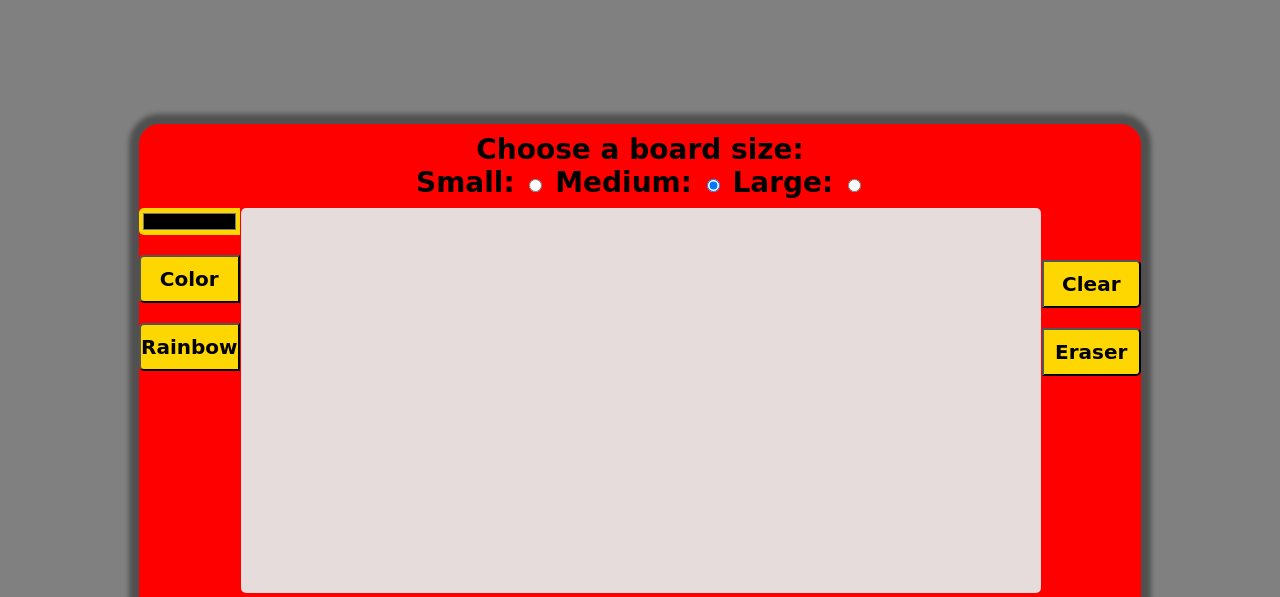
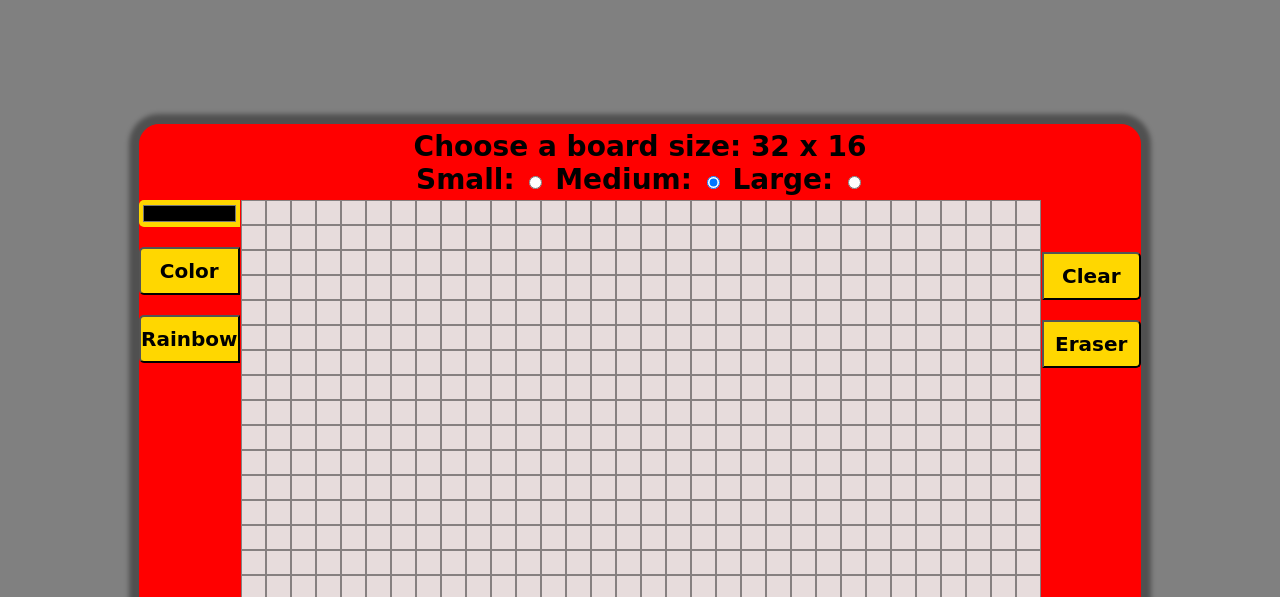
Before and after one commit to XenoNick/Etch_A_Sketch, a plain HTML site: page index.html in a window 1280 px wide. Shown: the top 597 px of the page. Drawn offline with Linux system fonts and the light colour scheme; a web font is replaced by a local one.

Commit message:
Create a function to create the starting grid

```diff
--- a/app.js
+++ b/app.js
@@ -0,0 +1,15 @@
+const drawingBoard = document.querySelector('.drawingBoard')
+const sizeButtons = [...document.querySelectorAll('input[type="radio"]')]
+const currentGridSize = [...document.querySelectorAll('.gridSize')]
+
+function createGrid(width, height, size) {
+    for (let i = 0; i < (width * height); i++) {
+        const square = document.createElement('div')
+        square.classList.add('square')
+        square.classList.add(size)
+        drawingBoard.append(square)
+    }
+}
+
+createGrid(+currentGridSize[0].textContent, +currentGridSize[1].textContent,
+    sizeButtons[1].value)
--- a/index.html
+++ b/index.html
@@ -16,7 +16,7 @@
         <div id="sketchContainer">
             <div class="sketchPieces gridSettings">
                 <div>
-                    <span>Choose a board size:</span>
+                    <span>Choose a board size: <span class="gridSize">32</span> x <span class="gridSize">16</span> </span>
                     <div>
                         <label for="small">Small:</label>
                         <input type="radio" name="size" id="small" value="small">
--- a/styles.css
+++ b/styles.css
@@ -73,10 +73,15 @@ input[type="color"]{
 }
 
 .drawingBoard {
-    height: 100%;
+    height: 400px;
     width: 80%;
     background-color: rgb(231, 220, 220);
-    border-radius: 5px;
+    /* border-radius: 5px; */
+    display: flex;
+    justify-content: flex-start;
+    align-items: flex-start;
+    align-content: flex-start;
+    flex-wrap: wrap;
 }
 
 .controls {
@@ -92,6 +97,7 @@ input[type="color"]{
     background-color: gold;
     border-radius: 50%;
     margin: 0 20px 0;
+    transform: translateY(-5px);
 }
 
 h1 {
@@ -119,3 +125,20 @@ h1 {
 div label:hover {
     text-shadow: rgb(0, 13, 255) 0 0 1px;
 }
+
+.square{
+    box-sizing: border-box;
+    border: 1px solid rgba(0, 0, 0, 0.42);
+}
+.small{
+    height: 50px;
+    width: 50px;
+}
+.medium{
+    height: 25px;
+    width: 25px;
+}
+.large{
+    height: 10px;
+    width: 10px;
+}
```
